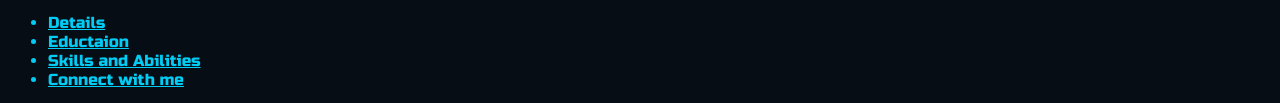
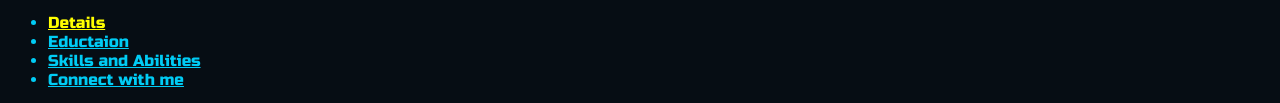
Before and after one commit to RahulDas0007/Test-Resume-1, a plain HTML site: page index.html in a window 1280 px wide. In both pictures the pointer is over the link "Details". Shown: the part 297-400 px from the top of the page. Drawn offline with Linux system fonts and the light colour scheme.

Commit message:
Update style.css

```diff
--- a/style.css
+++ b/style.css
@@ -10,7 +10,7 @@
     color: #00CCF5;
     ;
 }
-.heading{
+.heading {
     font-family: "Madimi One", sans-serif;
   font-weight: 400;
   font-style: normal;
@@ -32,9 +32,9 @@
 #Skills-and-abilities{
     text-align: center;
 } */
- .a{
+ .a {
     text-align: center;
  }
- .nav:hover{
+ a:hover {
     color: yellow;
- }
+  }
```
